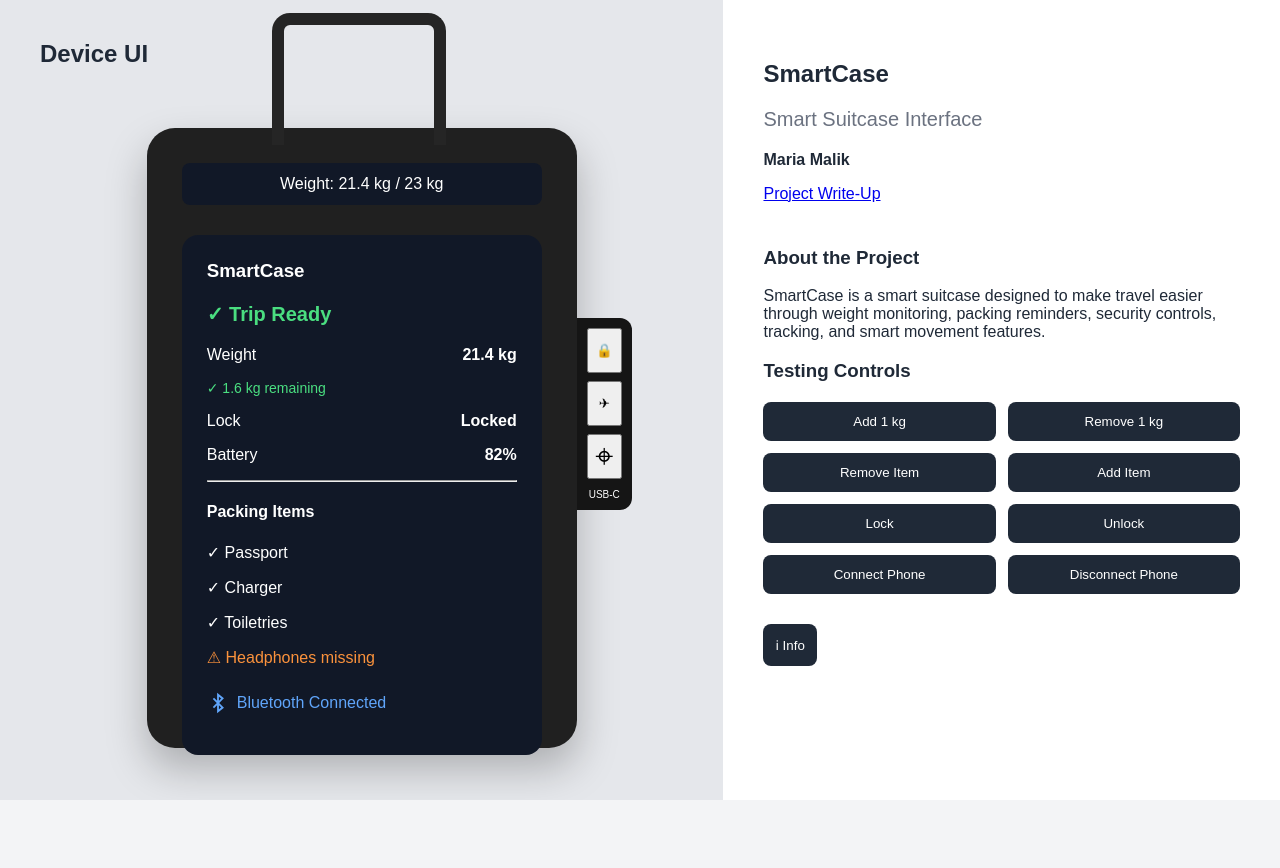
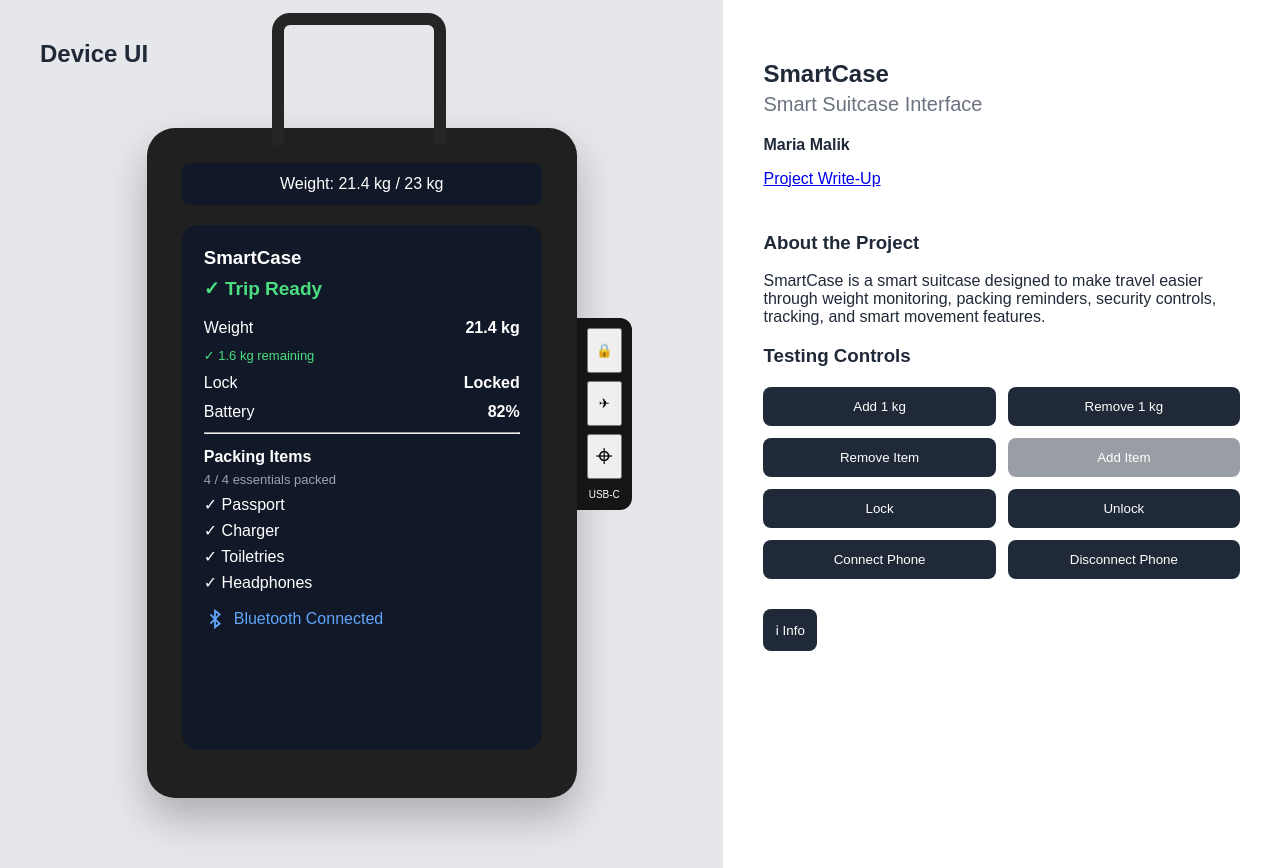
Before and after one commit to mariamalik2105/smart-suitcase, a Svelte app: page / in a window 1280 px wide. Before the commit the page ends 800 px from the top, so only its background shows below. Built offline with nearby package versions, Linux system fonts and the light colour scheme.

Commit message:
Fix packing controls and suitcase display

```diff
--- a/src/App.svelte
+++ b/src/App.svelte
@@ -1,25 +1,67 @@
 <script>
-  let showInfo = false;
+  let showInfo = $state(false);
 
-  let weight = 21.4;
+  let weight = $state(21.4);
   let maxWeight = 23;
 
+  let items = $state([
+    { name: "Passport", packed: true },
+    { name: "Charger", packed: true },
+    { name: "Toiletries", packed: true },
+    { name: "Headphones", packed: true }
+  ]);
+
+  let packedCount = $derived(
+    items.filter((item) => item.packed).length
+  );
+
+  let hasMissingItems = $derived(
+    packedCount < items.length
+  );
+
   function addWeight() {
-    weight = Math.min(weight + 1, 40);
+    if (weight < 40) {
+      weight += 1;
+    }
   }
 
   function removeWeight() {
-    weight = Math.max(weight - 1, 0);
+    if (weight >= 1) {
+      weight -= 1;
+    }
+  }
+
+  function removeItem() {
+    for (let i = items.length - 1; i >= 0; i--) {
+      if (items[i].packed) {
+        items[i].packed = false;
+        return;
+      }
+    }
+  }
+
+  function addItem() {
+    for (let i = 0; i < items.length; i++) {
+      if (!items[i].packed) {
+        items[i].packed = true;
+        return;
+      }
+    }
   }
 </script>
 
 <main class="page">
+
+  <!-- DEVICE UI -->
   <section class="device-section">
+
     <h2>Device UI</h2>
 
     <div class="suitcase">
+
       <div class="handle"></div>
 
+      <!-- TOP WEIGHT DISPLAY -->
       <div
         class="weight-display"
         class:overweight-display={weight > maxWeight}
@@ -27,50 +69,102 @@
         Weight: {weight.toFixed(1)} kg / {maxWeight} kg
       </div>
 
+
+      <!-- MAIN DISPLAY -->
       <div class="main-display">
+
         <h3>SmartCase</h3>
 
         {#if weight > maxWeight}
-          <p class="status overweight-status">⚠ Overweight</p>
+          <p class="status overweight-status">
+            ⚠ Overweight
+          </p>
+
+        {:else if hasMissingItems}
+          <p class="status packing-status">
+            ⚠ Packing Incomplete
+          </p>
+
         {:else}
-          <p class="status">✓ Trip Ready</p>
+          <p class="status">
+            ✓ Trip Ready
+          </p>
         {/if}
 
+
+        <!-- WEIGHT -->
         <div class="info-row">
           <span>Weight</span>
           <strong>{weight.toFixed(1)} kg</strong>
         </div>
 
+
         {#if weight > maxWeight}
+
           <div class="weight-warning">
-            ⚠ Bag is {(weight - maxWeight).toFixed(1)} kg over the limit
+            ⚠ {(weight - maxWeight).toFixed(1)} kg over the limit
           </div>
+
         {:else}
+
           <div class="weight-safe">
             ✓ {(maxWeight - weight).toFixed(1)} kg remaining
           </div>
+
         {/if}
 
+
+        <!-- LOCK -->
         <div class="info-row">
           <span>Lock</span>
           <strong>Locked</strong>
         </div>
 
+
+        <!-- BATTERY -->
         <div class="info-row">
           <span>Battery</span>
           <strong>82%</strong>
         </div>
 
+
         <hr />
 
+
+        <!-- PACKING -->
         <h4>Packing Items</h4>
 
-        <p>✓ Passport</p>
-        <p>✓ Charger</p>
-        <p>✓ Toiletries</p>
-        <p class="warning">⚠ Headphones missing</p>
+        <p class="packing-count">
+          {packedCount} / {items.length} essentials packed
+        </p>
 
+
+        <div class="packing-list">
+
+          {#each items as item}
+
+            {#if item.packed}
+
+              <p class="packed-item">
+                ✓ {item.name}
+              </p>
+
+            {:else}
+
+              <p class="missing-item">
+                ⚠ {item.name} missing
+              </p>
+
+            {/if}
+
+          {/each}
+
+        </div>
+
+
+        <!-- BLUETOOTH -->
         <p class="bluetooth">
+
           <svg
             class="bluetooth-icon"
             viewBox="0 0 24 24"
@@ -82,27 +176,61 @@
           </svg>
 
           Bluetooth Connected
+
         </p>
+
       </div>
 
+
+      <!-- SIDE PANEL -->
       <div class="side-panel">
-        <button>🔒</button>
-        <button>✈</button>
-        <button class="find-button">⌖</button>
-        <div class="usb">USB-C</div>
+
+        <button title="Lock">
+          🔒
+        </button>
+
+        <button title="Travel Mode">
+          ✈
+        </button>
+
+        <button
+          class="find-button"
+          title="Find My Bag"
+        >
+          ⌖
+        </button>
+
+        <div class="usb">
+          USB-C
+        </div>
+
       </div>
+
     </div>
+
   </section>
 
+
+  <!-- TESTING UI -->
   <section class="testing-section">
+
     <h1>SmartCase</h1>
-    <p class="subtitle">Smart Suitcase Interface</p>
 
-    <p><strong>Maria Malik</strong></p>
+    <p class="subtitle">
+      Smart Suitcase Interface
+    </p>
 
-    <a href="#" class="writeup-link">
+    <p>
+      <strong>Maria Malik</strong>
+    </p>
+
+    <a
+      href="#"
+      class="writeup-link"
+    >
       Project Write-Up
     </a>
+
 
     <h3>About the Project</h3>
 
@@ -112,21 +240,54 @@
       tracking, and smart movement features.
     </p>
 
+
     <h3>Testing Controls</h3>
 
     <div class="testing-buttons">
-      <button onclick={addWeight}>Add 1 kg</button>
-      <button onclick={removeWeight}>Remove 1 kg</button>
 
-      <button>Remove Item</button>
-      <button>Add Item</button>
+      <button onclick={addWeight}>
+        Add 1 kg
+      </button>
 
-      <button>Lock</button>
-      <button>Unlock</button>
+      <button onclick={removeWeight}>
+        Remove 1 kg
+      </button>
 
-      <button>Connect Phone</button>
-      <button>Disconnect Phone</button>
+
+      <button
+        onclick={removeItem}
+        disabled={packedCount === 0}
+      >
+        Remove Item
+      </button>
+
+      <button
+        onclick={addItem}
+        disabled={packedCount === items.length}
+      >
+        Add Item
+      </button>
+
+
+      <button>
+        Lock
+      </button>
+
+      <button>
+        Unlock
+      </button>
+
+
+      <button>
+        Connect Phone
+      </button>
+
+      <button>
+        Disconnect Phone
+      </button>
+
     </div>
+
 
     <button
       class="info-button"
@@ -135,17 +296,25 @@
       ℹ Info
     </button>
 
+
     {#if showInfo}
+
       <div class="info-box">
-        <strong>How to test SmartCase</strong>
+
+        <strong>
+          How to test SmartCase
+        </strong>
 
         <p>
-          Use the buttons above to simulate changes to the suitcase.
-          The Device UI will respond to actions such as changing its
-          weight, removing packed items, locking the suitcase, and
-          connecting a phone.
+          Use the controls above to simulate weight changes,
+          adding or removing packed items, security controls,
+          and phone connectivity.
         </p>
+
       </div>
+
     {/if}
+
   </section>
+
 </main>
--- a/src/app.css
+++ b/src/app.css
@@ -9,115 +9,216 @@ button {
   cursor: pointer;
 }
 
+button:disabled {
+  opacity: 0.45;
+  cursor: not-allowed;
+}
+
+
+/* MAIN PAGE */
+
 .page {
   display: grid;
   grid-template-columns: 1.3fr 1fr;
   min-height: 100vh;
 }
 
+
+/* DEVICE SIDE */
+
 .device-section {
   padding: 40px;
   background: #e5e7eb;
-}
-
-.testing-section {
-  padding: 40px;
-  background: white;
 }
 
 .device-section h2 {
   margin-top: 0;
 }
 
+
+/* SUITCASE */
+
 .suitcase {
   width: 430px;
-  height: 620px;
-  margin: 60px auto 0;
+  height: 670px;
+
+  margin: 60px auto 30px;
+
   background: #202020;
+
   border-radius: 28px;
+
   position: relative;
+
   padding: 35px;
+
   box-sizing: border-box;
-  box-shadow: 0 20px 40px rgba(0, 0, 0, 0.25);
+
+  box-shadow:
+    0 20px 40px rgba(0, 0, 0, 0.25);
 }
+
+
+/* HANDLE */
 
 .handle {
   position: absolute;
+
   width: 150px;
   height: 120px;
+
   border: 12px solid #252525;
   border-bottom: none;
+
   top: -115px;
   left: 125px;
+
   border-radius: 18px 18px 0 0;
 }
 
+
+/* TOP WEIGHT DISPLAY */
+
 .weight-display {
   background: #111827;
+
   color: white;
+
   padding: 12px;
+
   border-radius: 8px;
+
   text-align: center;
-  margin-bottom: 30px;
+
+  margin-bottom: 20px;
 }
 
 .overweight-display {
   background: #7f1d1d;
-  color: white;
 }
+
+
+/* MAIN SMART DISPLAY */
 
 .main-display {
   background: #111827;
+
   color: white;
+
   border-radius: 16px;
-  padding: 25px;
-  min-height: 410px;
+
+  padding: 22px;
+
+  box-sizing: border-box;
+
+  height: 525px;
+
+  overflow-y: auto;
 }
 
 .main-display h3 {
   margin-top: 0;
+  margin-bottom: 8px;
 }
+
+.main-display h4 {
+  margin-top: 14px;
+  margin-bottom: 6px;
+}
+
+
+/* STATUS */
 
 .status {
   color: #4ade80;
+
   font-weight: bold;
-  font-size: 20px;
+
+  font-size: 19px;
+
+  margin-top: 6px;
 }
 
 .overweight-status {
   color: #f87171;
 }
 
+.packing-status {
+  color: #fb923c;
+}
+
+
+/* INFO ROW */
+
 .info-row {
   display: flex;
+
   justify-content: space-between;
-  margin: 16px 0;
+
+  margin: 11px 0;
 }
+
+
+/* WEIGHT FEEDBACK */
 
 .weight-warning {
   background: #451a1a;
+
   color: #fca5a5;
-  padding: 10px;
+
+  padding: 8px;
+
   border-radius: 8px;
-  margin: 12px 0;
-  font-size: 14px;
+
+  margin: 8px 0;
+
+  font-size: 13px;
 }
 
 .weight-safe {
   color: #4ade80;
-  margin: 10px 0;
-  font-size: 14px;
+
+  margin: 7px 0;
+
+  font-size: 13px;
 }
 
-.warning {
+
+/* PACKING */
+
+.packing-count {
+  color: #9ca3af;
+
+  font-size: 13px;
+
+  margin-top: 4px;
+  margin-bottom: 8px;
+}
+
+.packing-list p {
+  margin: 7px 0;
+}
+
+.packed-item {
+  color: white;
+}
+
+.missing-item {
   color: #fb923c;
 }
 
+
+/* BLUETOOTH */
+
 .bluetooth {
-  margin-top: 25px;
+  margin-top: 16px;
+
   color: #60a5fa;
+
   display: flex;
+
   align-items: center;
+
   gap: 8px;
 }
 
@@ -126,71 +227,121 @@ button {
   height: 22px;
 }
 
+
+/* SIDE PANEL */
+
 .side-panel {
   position: absolute;
+
   right: -55px;
+
   top: 190px;
+
   width: 55px;
+
   background: #151515;
+
   padding: 10px;
+
   border-radius: 0 12px 12px 0;
+
   box-sizing: border-box;
 }
 
 .side-panel button {
   width: 35px;
   height: 45px;
+
   margin-bottom: 8px;
 }
 
 .find-button {
-  font-size: 32px;
+  font-size: 30px;
+
   display: flex;
+
   align-items: center;
+
   justify-content: center;
 }
 
 .usb {
   color: white;
+
   font-size: 10px;
+
   text-align: center;
+
   margin-top: 10px;
+}
+
+
+/* TESTING SIDE */
+
+.testing-section {
+  padding: 40px;
+
+  background: white;
+}
+
+.testing-section h1 {
+  margin-bottom: 5px;
 }
 
 .subtitle {
   font-size: 20px;
+
   color: #6b7280;
+
+  margin-top: 0;
 }
 
 .writeup-link {
   display: inline-block;
+
   margin-bottom: 25px;
 }
 
+
+/* TESTING BUTTONS */
+
 .testing-buttons {
   display: grid;
+
   grid-template-columns: 1fr 1fr;
+
   gap: 12px;
+
   margin: 20px 0 30px;
 }
 
 .testing-buttons button,
 .info-button {
   padding: 12px;
+
   border: none;
+
   border-radius: 8px;
+
   background: #1f2937;
+
   color: white;
 }
 
-.testing-buttons button:hover,
+.testing-buttons button:hover:not(:disabled),
 .info-button:hover {
   background: #374151;
 }
 
+
+/* INFO BOX */
+
 .info-box {
   margin-top: 20px;
+
   padding: 15px;
+
   border-radius: 8px;
+
   background: #f3f4f6;
 }
```
